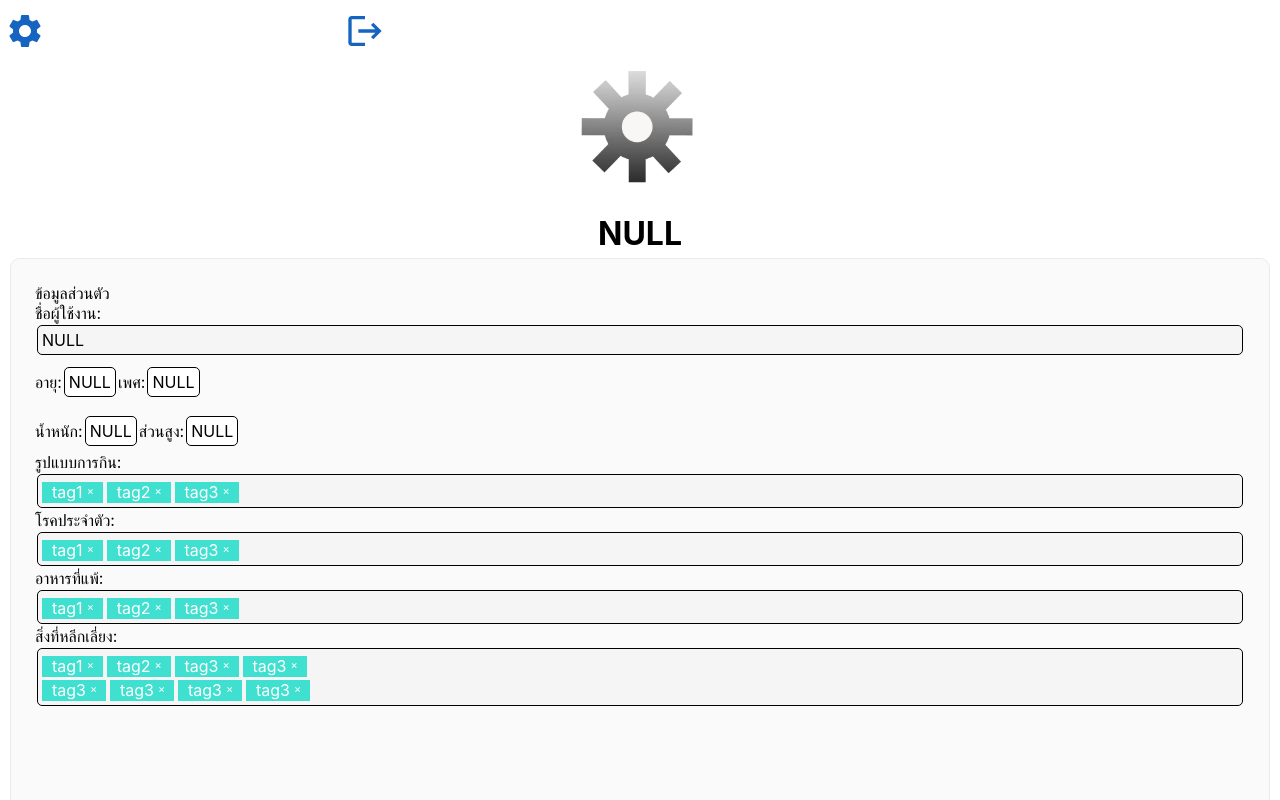
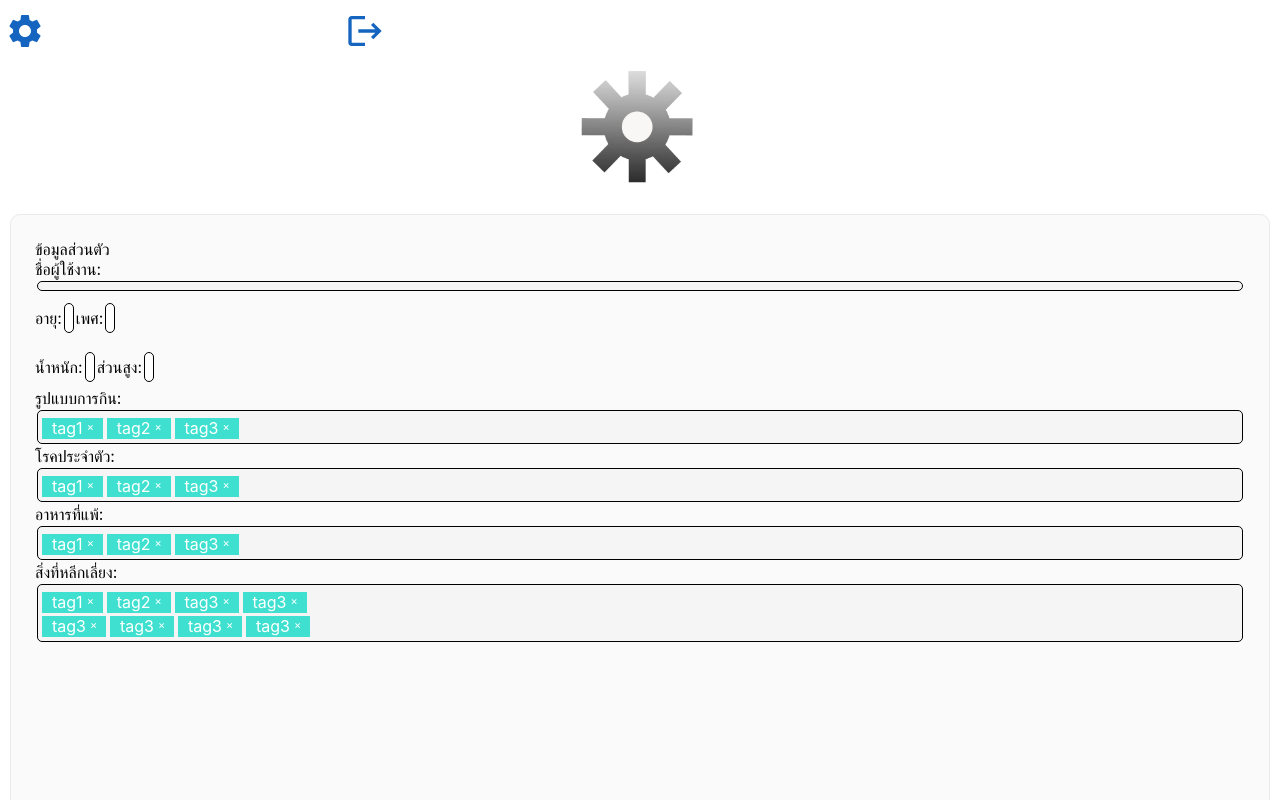
Before and after one commit to IKNNS/Software-Engineering, a Next.js app: page /userinfo in a window 1280 px wide. Shown: the top 800 px of the page. Built offline with nearby package versions, Linux system fonts and the light colour scheme.

Commit message:
fixed userinfo pages param

```diff
--- a/pages/userinfo.tsx
+++ b/pages/userinfo.tsx
@@ -16,19 +16,17 @@ import SettingsIcon from '@mui/icons-material/Settings';
 import LogoutIcon from '@mui/icons-material/Logout';
 import { blue } from '@mui/material/colors';
 
-function showtext(text) {
+function showtext(text:String) {
     return (text!=null? text : 'NULL');
-  }
-function entertrigger(event){
-    if (event.key === "Enter") {
-      }
 }
-function sourcecheck(input){
-    return (typeof(input)=="string"? input : "/62649345_1245721135605302_8922629952818380800_n.jpg");
-}
+
 const Home: NextPage = () => {
-    var source,door,gear;
-    let name,w,hi,gender,age;
+    const name : String = '';
+    const w : String = '';
+    const hi : String = '';
+    const age : String = '';
+    const gender : String = '';
+    // let name,w,hi,gender,age;
     return (
         <div className={styles2.cutspace}>
             <p className={styles2.blank}></p>
```
